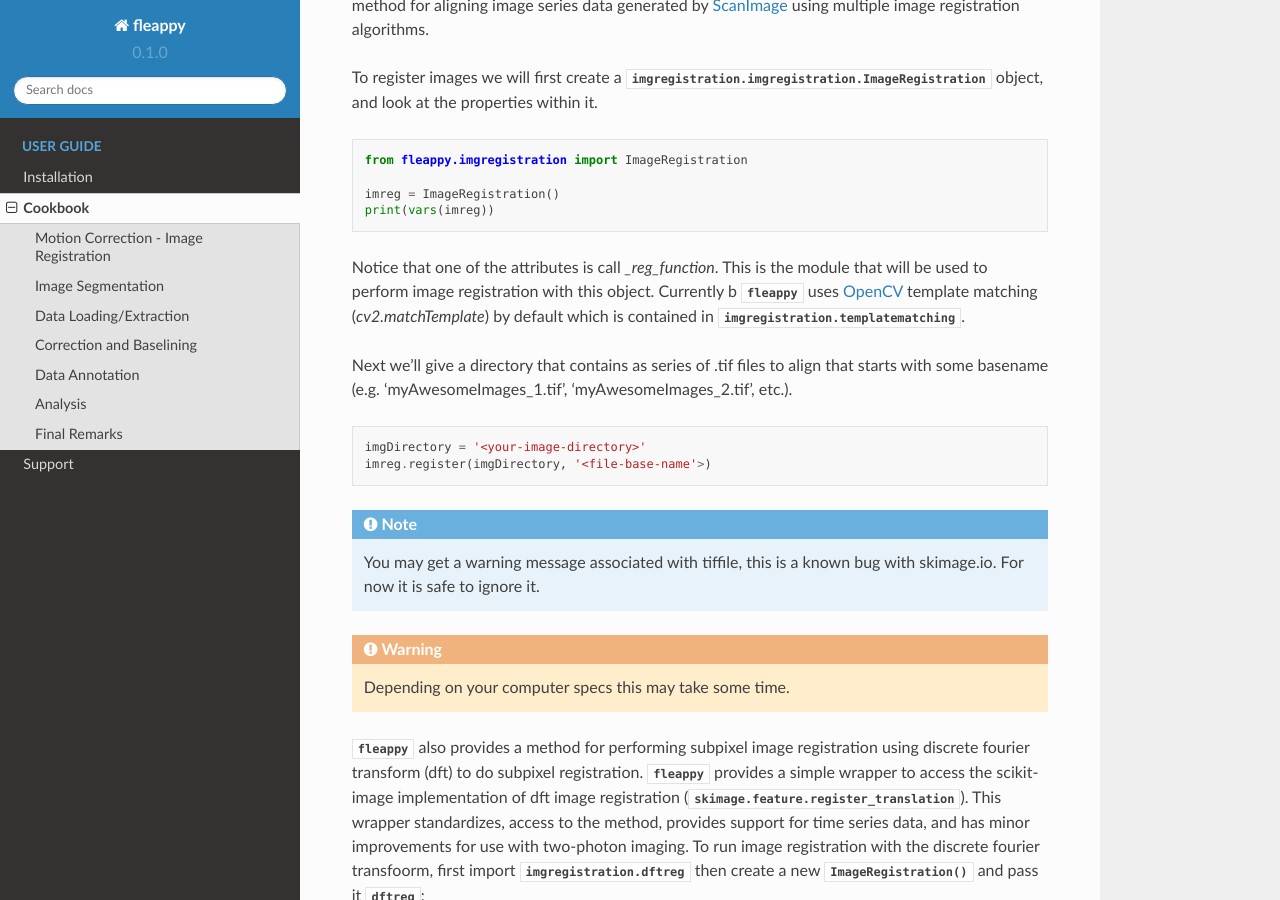
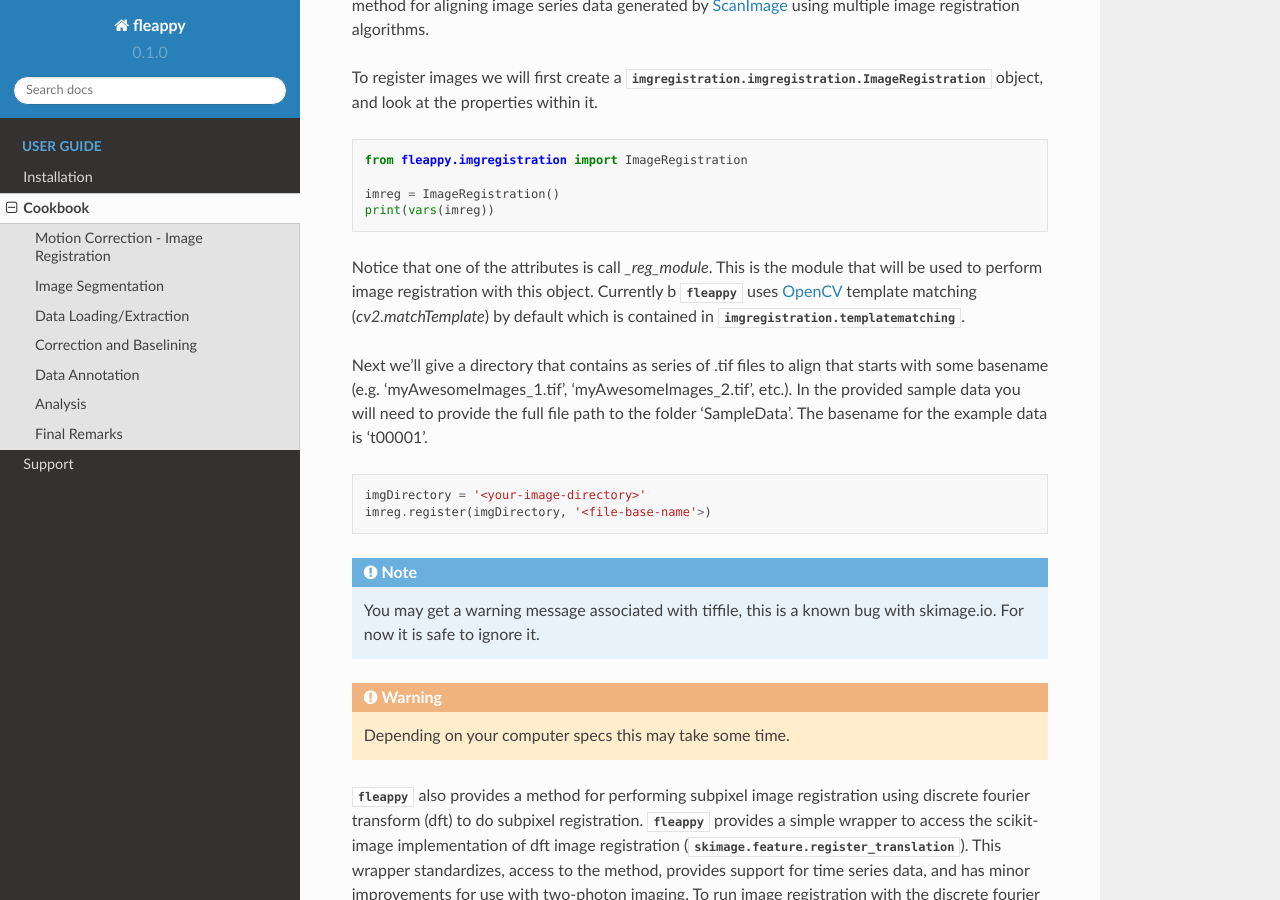
Before and after one commit to jtchang/MPFI_IC, a Sphinx documentation site: the page built from docs/cookbook.rst, in a window 1280 px wide and 900 px high, scrolled down 1171 px. Built offline with Sphinx 7.4.7 and the Read the Docs theme 2.0.0, drawn with Linux system fonts in a browser that asks for light colours; pages that are not in the unit, such as notebooks, are missing from menus.

Commit message:
Added additional information about example data to the documentation

```diff
--- a/docs/cookbook.rst
+++ b/docs/cookbook.rst
@@ -35,9 +35,9 @@ To register images we will first create a :class:`imgregistration.imgregistratio
     imreg = ImageRegistration()
     print(vars(imreg))
 
-Notice that one of the attributes is call `_reg_function`. This is the module that will be used to perform image registration with this object. Currently b :mod:`fleappy` uses `OpenCV`_ template matching (`cv2.matchTemplate`) by default which is contained in :mod:`imgregistration.templatematching`.
+Notice that one of the attributes is call `_reg_module`. This is the module that will be used to perform image registration with this object. Currently b :mod:`fleappy` uses `OpenCV`_ template matching (`cv2.matchTemplate`) by default which is contained in :mod:`imgregistration.templatematching`.
 
-Next we'll give a directory that contains as series of .tif files to align that starts with some basename (e.g. 'myAwesomeImages_1.tif', 'myAwesomeImages_2.tif', etc.).
+Next we'll give a directory that contains as series of .tif files to align that starts with some basename (e.g. 'myAwesomeImages_1.tif', 'myAwesomeImages_2.tif', etc.). In the provided sample data you will need to provide the full file path to the folder 'SampleData'. The basename for the example data is 't00001'.
 
 .. code-block:: python
 
```
